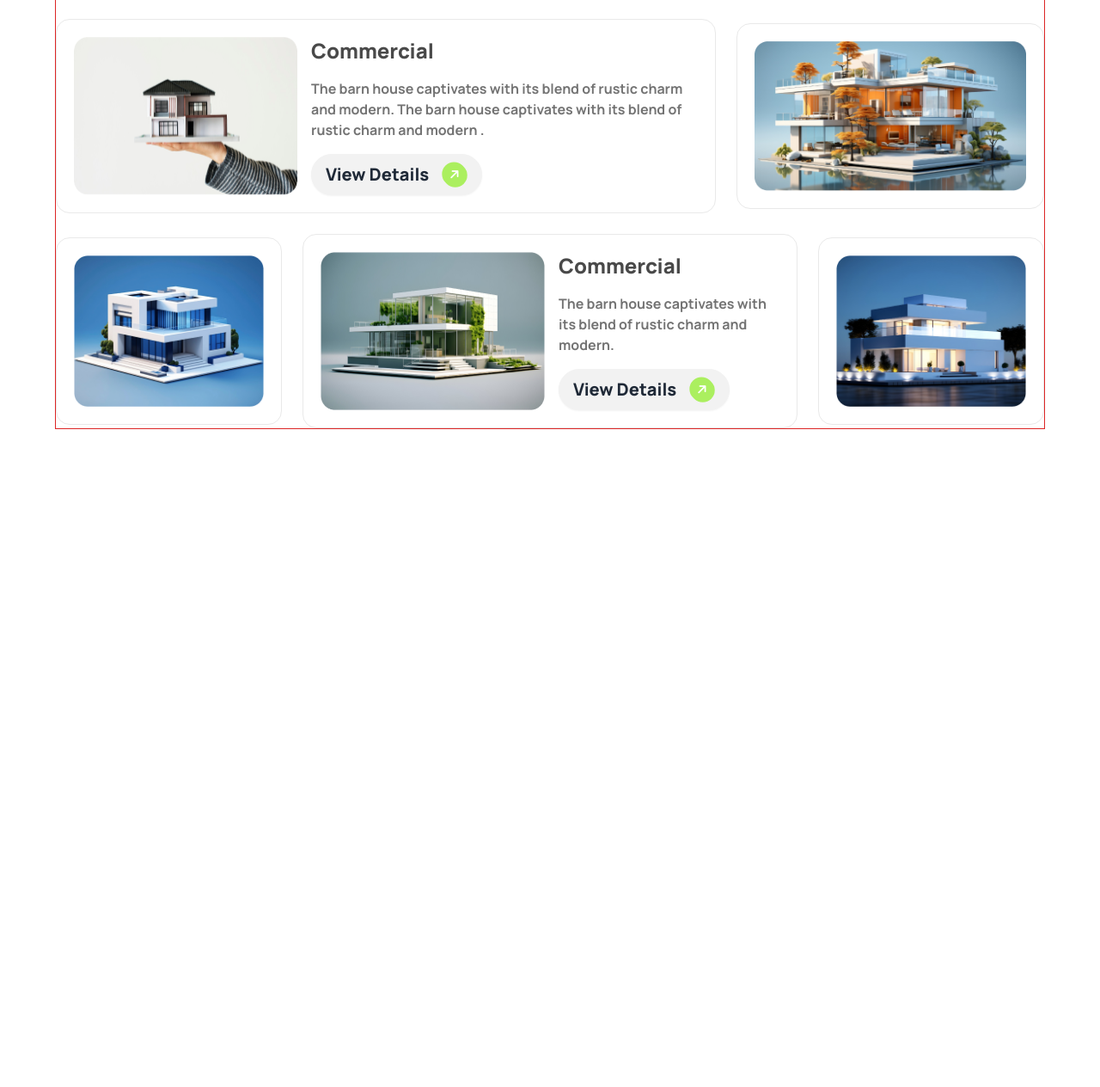
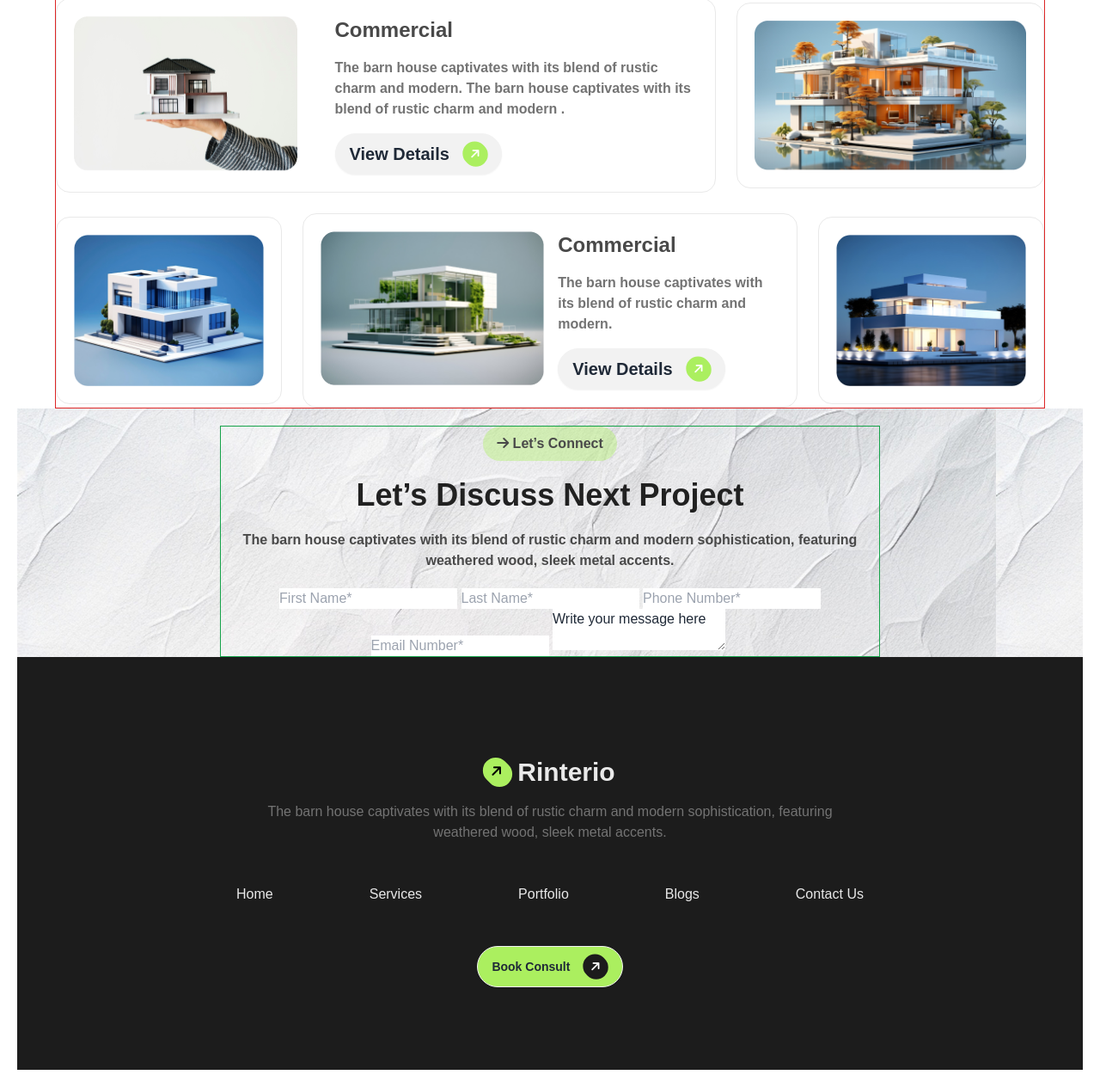
Before and after one commit to Ahmad496/A-design-farm, a plain HTML site: page index.html in a window 1280 px wide. Shown: the part 2208-3472 px from the top of the page at 86% size. Before the commit the page ends 2727 px from the top, so only its background shows below. Drawn offline with nearby package versions, Linux system fonts and the light colour scheme.

Commit message:
footer desktop version completed

```diff
--- a/index.html
+++ b/index.html
@@ -5,12 +5,12 @@
     <meta name="viewport" content="width=device-width, initial-scale=1.0" />
     <title>Design Farm</title>
     <!-- fontFamily CDN -->
-    <link rel="preconnect" href="https://fonts.googleapis.com" />
+    <!-- <link rel="preconnect" href="https://fonts.googleapis.com" />
     <link rel="preconnect" href="https://fonts.gstatic.com" crossorigin />
     <link
       href="https://fonts.googleapis.com/css2?family=Manrope:wght@200..800&display=swap"
       rel="stylesheet"
-    />
+    /> -->
     <!-- fontAwesome CDN -->
     <script
       src="https://kit.fontawesome.com/bf0c2d4822.js"
@@ -29,9 +29,11 @@
         theme: {
           extend: {
             backgroundImage: {
+              "form-bg": "url('/assets/bg.jpg')",
               "custom-gradient":
                 "linear-gradient(0deg, #FFF 0%, rgba(255, 255, 255, 0.00) 100%)",
             },
+
             colors: {
               clifford: "#da373d",
               "text-heading-color": "#212121",
@@ -265,7 +267,7 @@
             <div
               class="max-w-3xl border border-[#E9E9E9] rounded-2xl lg:flex p-5 gap-x-4"
             >
-              <img src="./assets/img1.png" alt="" />
+              <div class="w-full"><img src="./assets/img1.png" alt="" /></div>
               <div class="space-y-4">
                 <span class="text-[#494949] text-2xl font-extrabold"
                   >Commercial</span
@@ -288,7 +290,7 @@
             <div
               class="max-w-sm flex justify-center border border-[#E9E9E9] text-center p-5 rounded-2xl"
             >
-              <img src="./assets/img2.png" alt="" />
+              <div class="w-full"><img src="./assets/img2.png" alt="" /></div>
             </div>
           </div>
           <div class="lg:flex justify-center items-center gap-x-6">
@@ -298,7 +300,7 @@
             <div
               class="max-w-xl border border-[#E9E9E9] rounded-2xl lg:flex p-5 gap-x-4"
             >
-              <img src="./assets/img4.png" alt="" />
+              <div class="w-full"><img src="./assets/img4.png" alt="" /></div>
               <div class="space-y-4">
                 <span class="text-[#494949] text-2xl font-extrabold"
                   >Commercial</span
@@ -320,12 +322,84 @@
             <div
               class="max-w-max border border-[#E9E9E9] lg:flex justify-center items-center p-5 rounded-2xl"
             >
-              <img src="./assets/img5.png" alt="" />
+              <div class="w-full">
+                <img src="./assets/img5.png" alt="" />
+              </div>
             </div>
           </div>
         </div>
       </div>
+      <!-- next project section starts here -->
+      <div class="w-full mx-auto bg-[url('./assets/bg.jpg')] pt-5">
+        <!-- <img src="./assets/bg.jpg" alt="" /> -->
+
+        <div
+          class="max-w-3xl border border-green-600 mx-auto text-center space-y-5"
+        >
+          <div class="space-x-1">
+            <button
+              class="bg-[#acef5f64] px-4 py-2 rounded-3xl text-base font-bold text-[#494949]"
+            >
+              <i class="fa-solid fa-arrow-right"></i>
+              Let’s Connect
+            </button>
+          </div>
+          <h1 class="text-4xl font-extrabold text-[#212121]">
+            Let’s Discuss Next Project
+          </h1>
+          <p class="text-[#494949] text-base font-bold">
+            The barn house captivates with its blend of rustic charm and modern
+            sophistication, featuring weathered wood, sleek metal accents.
+          </p>
+          <form action="">
+            <input type="text" name="" id="" placeholder="First Name*" />
+            <input type="text" name="" id="" placeholder="Last Name*" />
+            <input type="tel" name="" id="" placeholder="Phone Number*" />
+            <input type="email" name="" id="" placeholder="Email Number*" />
+            <textarea name="" id="">Write your message here</textarea>
+            <input type="button" value="" placeholder="Send Mail" />
+          </form>
+        </div>
+      </div>
     </main>
-    <footer></footer>
+    <footer>
+      <!-- <div class="h-52 border border-red-500 bg-[url('./assets/bg.jpg')]"></div> -->
+      <div class="w-full bg-[#1C1C1C] h-auto py-24">
+        <div class="max-w-2xl mx-auto border-5 border-green-950 mt-5">
+          <div class="flex gap-x-2 justify-center mb-4">
+            <i
+              class="fa-solid fa-arrow-right bg-[#ABEF5F] p-2 rounded-full -rotate-45 text-black"
+            ></i>
+            <h1 class="text-3xl text-[#E9E9E9] font-extrabold">Rinterio</h1>
+          </div>
+          <div>
+            <p class="text-[#737373] text-center mb-12">
+              The barn house captivates with its blend of rustic charm and
+              modern sophistication, featuring weathered wood, sleek metal
+              accents.
+            </p>
+          </div>
+        </div>
+        <div
+          class="max-w-3xl mx-auto flex flex-col justify-center items-center gap-y-12"
+        >
+          <ul class="text-[#E9E9E9] flex gap-x-28 justify-center">
+            <a href="#"><li class="text-base font-normal">Home</li></a>
+            <a href="#"><li class="text-base font-normal">Services</li></a>
+            <a href="#"><li class="text-base font-normal">Portfolio</li></a>
+            <a href="#"><li class="text-base font-normal">Blogs</li></a>
+            <a href="#"><li class="text-base font-normal">Contact Us</li></a>
+          </ul>
+          <button
+            class="flex flex-row justify-center items-center gap-4 btn bg-[#ABEF5F] rounded-full"
+          >
+            <h1 class="font-extrabold text-sm">Book Consult</h1>
+            <i
+              class="fa-solid fa-arrow-right bg-[#1c1c1c] p-2 rounded-full -rotate-45 text-white"
+            ></i>
+          </button>
+        </div>
+      </div>
+    </footer>
   </body>
 </html>
```
Also changed, not shown: tailwind.config.js (+10 -0 lines).
